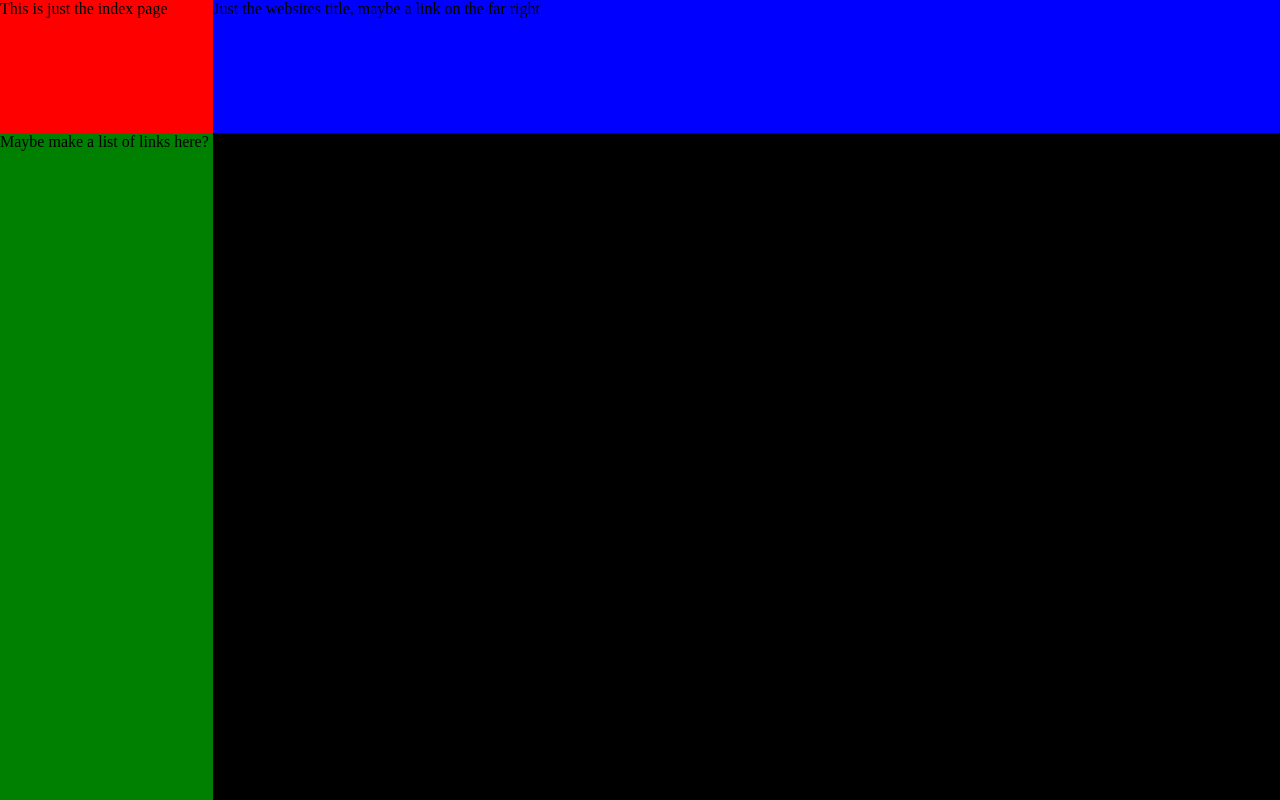
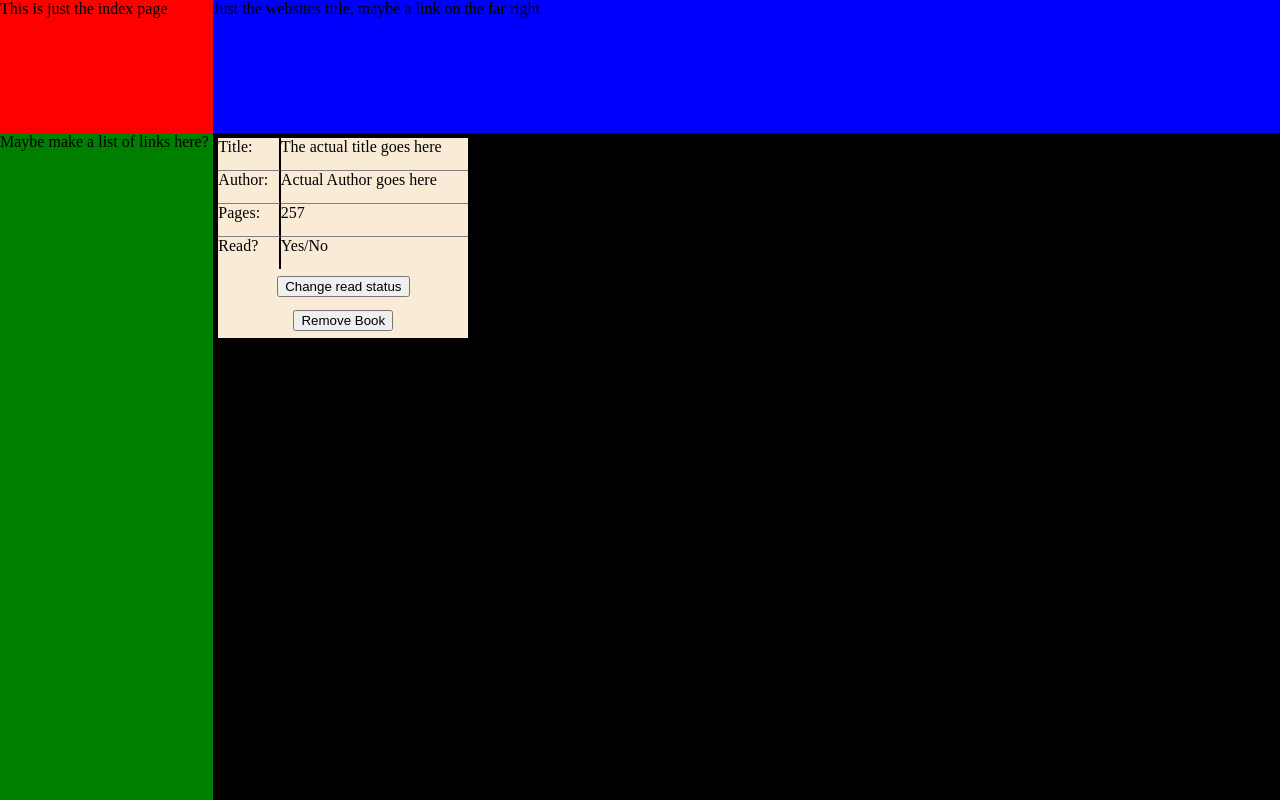
Before and after one commit to leadgfl13/library, a plain HTML site: page index.html in a window 1280 px wide. Drawn offline with Linux system fonts and the light colour scheme.

Commit message:
Set up basic book card structure

```diff
--- a/index.html
+++ b/index.html
@@ -19,7 +19,26 @@
             Maybe make a list of links here?
         </div>
         <div class="middlearea">
-            this is where all the books are going to go, set up as cards
+            <div class="bookcard">
+                <div class="titlelabel">Title:</div>
+                <div class="title">The actual title goes here</div>
+                <div class="authorlabel">Author:</div>
+                <div class="author">Actual Author goes here</div>
+                <div class="pageslabel">Pages:</div>
+                <div class="pages">257</div>
+                <div class="readlabel">Read?</div>
+                <div class="read">Yes/No</div>
+                <div class="changelabel">
+                    <button>Change read status</button>
+                </div>
+                <div class="remove">
+                    <button>Remove Book</button>
+                </div>
+            </div>
+
+
+
+
         </div>
 
 
--- a/style.css
+++ b/style.css
@@ -18,6 +18,7 @@ body{margin:0px;
 .top{
     grid-area:1/2/2/4;
     background-color: blue;
+    height:100%;
 }
 .leftcolumn{
     grid-area:2/1/3/2;
@@ -28,5 +29,83 @@ body{margin:0px;
 .middlearea{
     grid-area:2/2/3/3;
     background-color: black;
+    display:grid;
+    grid-template-columns:1fr 1fr 1fr 1fr;
+    grid-template-rows: 200px 200px 200px;;
+    }
+
+.bookcard{
+    display:grid;
+    grid-template-columns:1fr 3fr;
+    grid-template-rows:repeat(1fr,6);
+    height:200px;
+    width:250px;
+    background-color:antiquewhite;
+    margin:5px;
 
 }
+
+.titlelabel{
+    grid-area:1/1/2/2;
+    border-right:2px solid black;
+    border-bottom:1px solid gray;
+
+}
+
+.title{
+    grid-area:1/2/2/3;
+    border-bottom:1px solid gray;
+}
+
+.authorlabel{
+    grid-area:2/1/3/2;
+    border-right:2px solid black;
+    border-bottom:1px solid gray;
+
+
+}
+
+.author{
+    grid-area:2/2/3/3;
+    border-bottom:1px solid gray;
+
+}
+
+.pageslabel{
+    grid-area:3/1/4/2;
+    border-right:2px solid black;
+    border-bottom:1px solid gray;
+
+
+}
+
+.pages{
+    grid-area:3/2/4/3;
+    border-bottom:1px solid gray;
+
+}
+
+.readlabel{
+    grid-area:4/1/5/2;
+    border-right:2px solid black;
+
+
+}
+
+.read{
+    grid-area:4/2/5/3;
+}
+
+.changelabel{
+    display:flex;
+    justify-content:center;
+    align-items:center;
+    grid-area: 5/1/6/3;
+}
+
+.remove{
+    grid-area:6/1/7/3;
+    display:flex;
+    justify-content:center;
+    align-items:center;
+}
```
